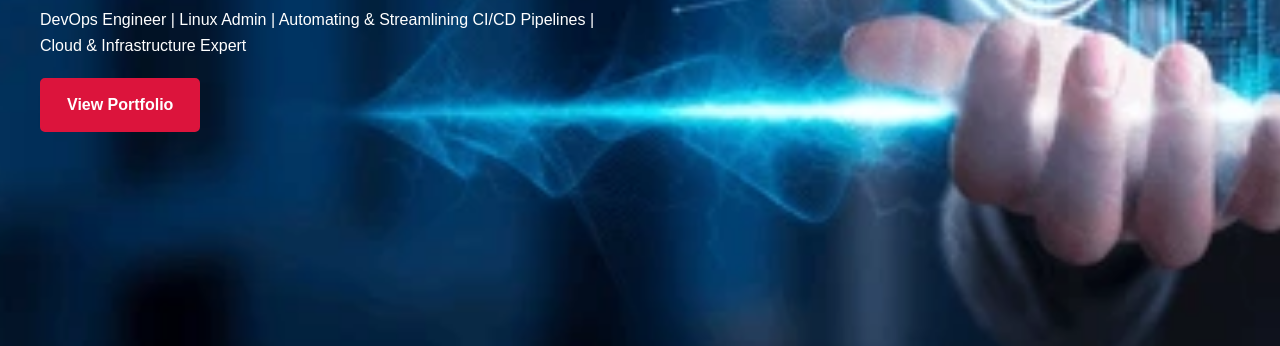
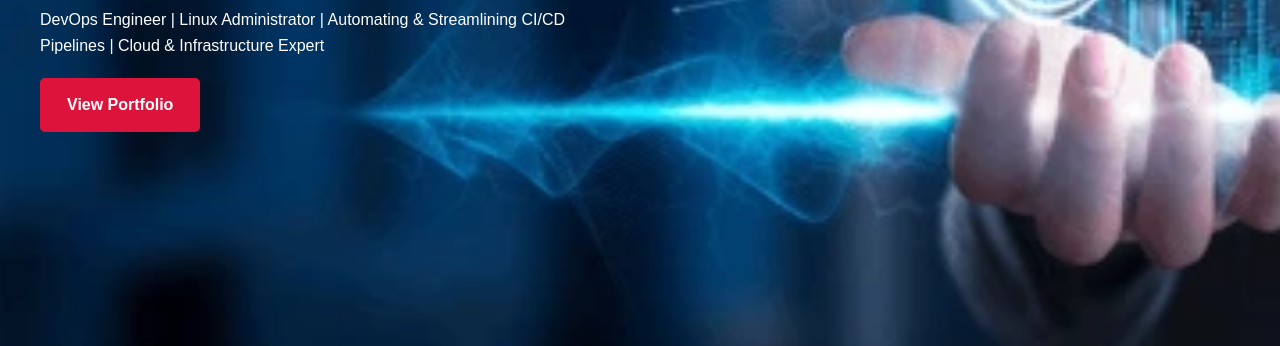
Before and after one commit to atish-khade/atish-portfolio-website, a plain HTML site: page frontend/index.html in a window 1280 px wide. Shown: the part 454-800 px from the top of the page. Drawn offline with Linux system fonts and the light colour scheme.

Commit message:
index.html modified

```diff
--- a/frontend/index.html
+++ b/frontend/index.html
@@ -36,7 +36,7 @@
   <section id="hero">
     <div class="hero-content container">
       <h1>Hello, I'm <span>Atish Khade</span></h1>
-      <p>DevOps Engineer | Linux Admin | Automating & Streamlining CI/CD Pipelines | Cloud & Infrastructure Expert</p>
+      <p>DevOps Engineer | Linux Administrator | Automating & Streamlining CI/CD Pipelines | Cloud & Infrastructure Expert</p>
       <a href="#projects" class="cta">View Portfolio</a>
     </div>
   </section>
```
